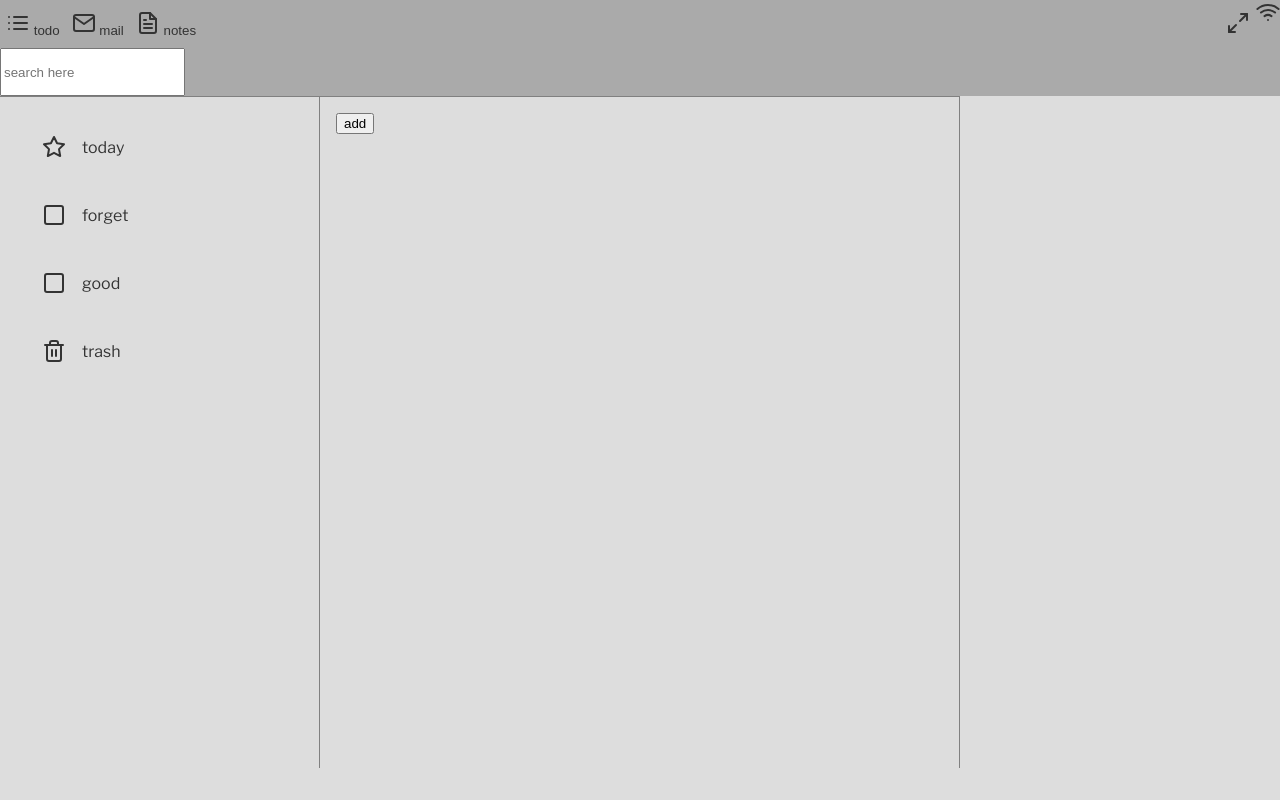
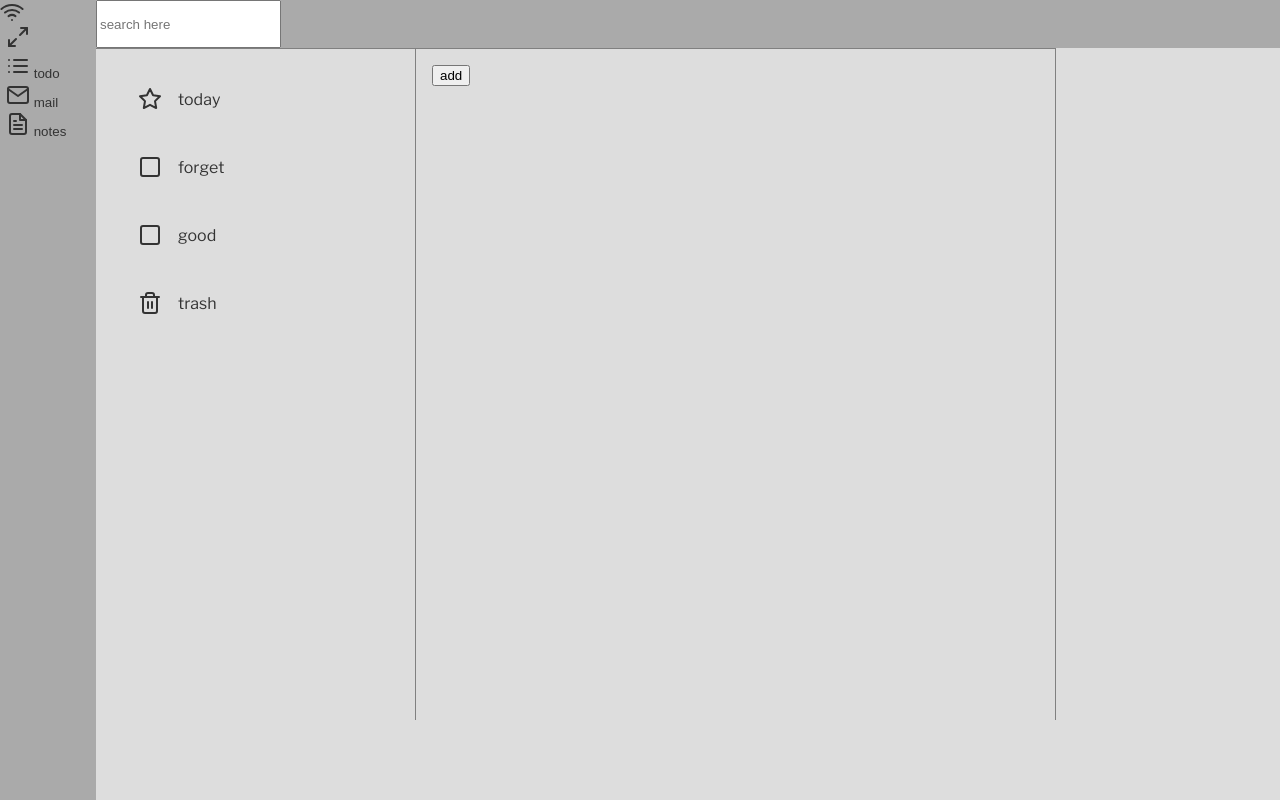
Before and after one commit to joshmarinacci/todomanager, a React (Create React App) app: page / in a window 1280 px wide. Built offline with nearby package versions, Linux system fonts and the light colour scheme; the HTML template or start-up script is replaced by a standard one.

Commit message:
switch to vertical bar

```diff
--- a/src/App.css
+++ b/src/App.css
@@ -30,6 +30,17 @@
 .vbox {
   display: flex;
   flex-direction: column;
+}
+
+.main-wrapper {
+  display: grid;
+  grid-template-columns: 6rem 1fr;
+  grid-template-rows: 1fr;
+}
+
+.left-edge {
+  grid-column: 1/2;
+  grid-row: 1/2;
 }
 
 
@@ -68,6 +79,9 @@ html {
   --spacing: 1.0rem;
 }
 
+
+
+
 /* ========= toolbars ========== */
 .toolbar {
   background: var(--tool-bg);
@@ -76,6 +90,11 @@ html {
   box-sizing: content-box;
   min-height: calc(1.0rem + 2 * var(--spacing));
   color: var(--tool-fg)
+}
+.toolbar.vertical {
+  flex-direction: column;
+  justify-content: start;
+  align-items: start;
 }
 .toolbar button {
   color: inherit;
--- a/src/App.js
+++ b/src/App.js
@@ -1,9 +1,9 @@
-import React, {useEffect, useRef, useState} from 'react'
+import React, {useContext, useEffect, useRef, useState} from 'react'
 import './App.css'
-import {CSS, Spacer, Toolbar} from './common/layout.js'
+import {CSS, DialogContainer, DialogContext, DialogManager, Spacer, Toolbar} from './common/layout.js'
 import {TodoApp} from './todo/todoapp.js'
 import {MailApp} from './mail/mailapp.js'
-import {FileText, List, Mail, Maximize2, Minimize2, Wifi, WifiOff} from "react-feather"
+import {FileText, List, Mail, Maximize2, Minimize2, Settings, Wifi, WifiOff} from "react-feather"
 import {NotesApp} from './notes/notesapp.js'
 
 const ConnectedButton = () => {
@@ -24,6 +24,18 @@ const ConnectedButton = () => {
     }
 }
 
+const FullscreenButton = ({top}) => {
+    const [full, setFull] = useState(false)
+    const toggleFullscreen = () => {
+        if (full) return document.exitFullscreen().then(() => setFull(false))
+        if (top.current) return top.current.requestFullscreen().then(() => setFull(true))
+    }
+
+    let fsicon = full ? <Minimize2/> : <Maximize2/>
+
+    return <button onClick={toggleFullscreen}>{fsicon}</button>
+}
+
 function App() {
     const [app, setApp] = useState('todo')
     const switchTodo = () => setApp('todo')
@@ -35,26 +47,16 @@ function App() {
     if (app === 'notes') appcontent = <NotesApp/>
 
     const top = useRef()
-    const [full, setFull] = useState(false)
-    const toggleFullscreen = () => {
-        if (full) return document.exitFullscreen().then(() => setFull(false))
-        if (top.current) return top.current.requestFullscreen().then(() => setFull(true))
-    }
 
-    let fsicon = full ? <Minimize2/> : <Maximize2/>
-
-    return <div className={'fillbox'} ref={top}>
-        <Toolbar>
-            <button onClick={switchTodo}
-                    className={CSS({selected:app==='todo'})}><List/> todo</button>
-            <button onClick={switchMail}
-                    className={CSS({selected:app==='mail'})}><Mail/> mail</button>
-            <button onClick={switchNotes}
-                    className={CSS({selected:app==='notes'})}><FileText/> notes</button>
+    return <div className={'fillbox main-wrapper'} ref={top}>
+        <div className={'toolbar vertical left-edge'}>
+            <ConnectedButton/>
+            <FullscreenButton top={top}/>
+            <button onClick={switchTodo}  className={CSS({selected:app==='todo'})}><List/> todo</button>
+            <button onClick={switchMail}  className={CSS({selected:app==='mail'})}><Mail/> mail</button>
+            <button onClick={switchNotes} className={CSS({selected:app==='notes'})}><FileText/> notes</button>
             <Spacer/>
-            <button onClick={toggleFullscreen}>{fsicon}</button>
-            <ConnectedButton/>
-        </Toolbar>
+        </div>
         {appcontent}
     </div>
 }
```
Also changed, not shown: 1 other file (tests, documents, lock files or other folders).
